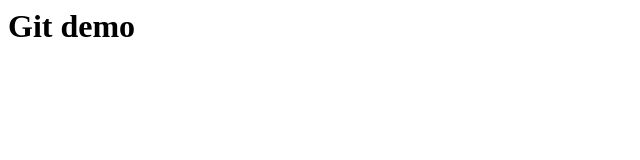
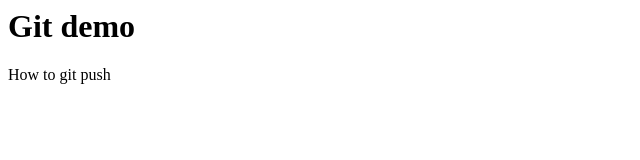
Before and after one commit to cling773/New-Repo, a plain HTML site: page index.html in a window 1280 px wide. Shown: the full height of the page, 0-640 px from the left. Drawn offline with Linux system fonts and the light colour scheme.

Commit message:
second try

```diff
--- a/index.html
+++ b/index.html
@@ -6,5 +6,6 @@
 </head>
 <body>
     <h1>Git demo</h1>
+    <p>How to git push</p>
 </body>
 </html>
```
